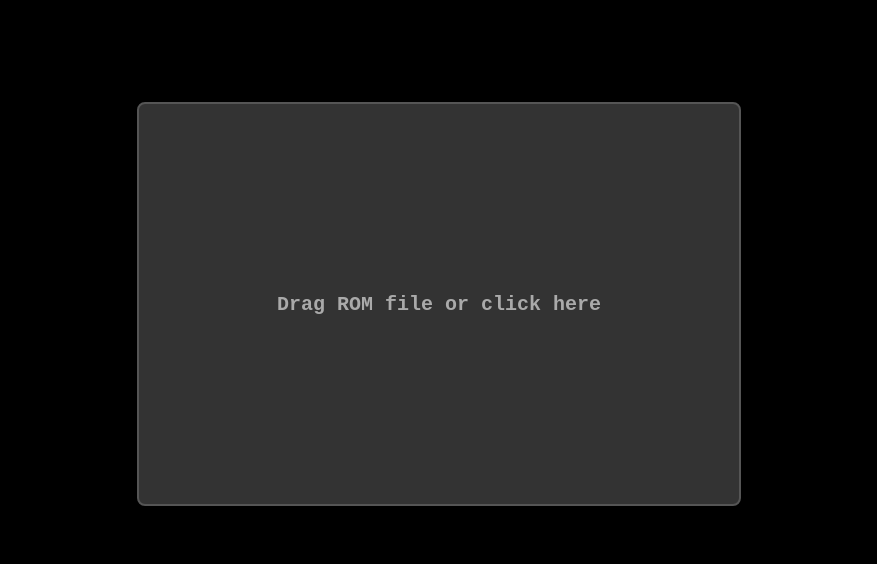
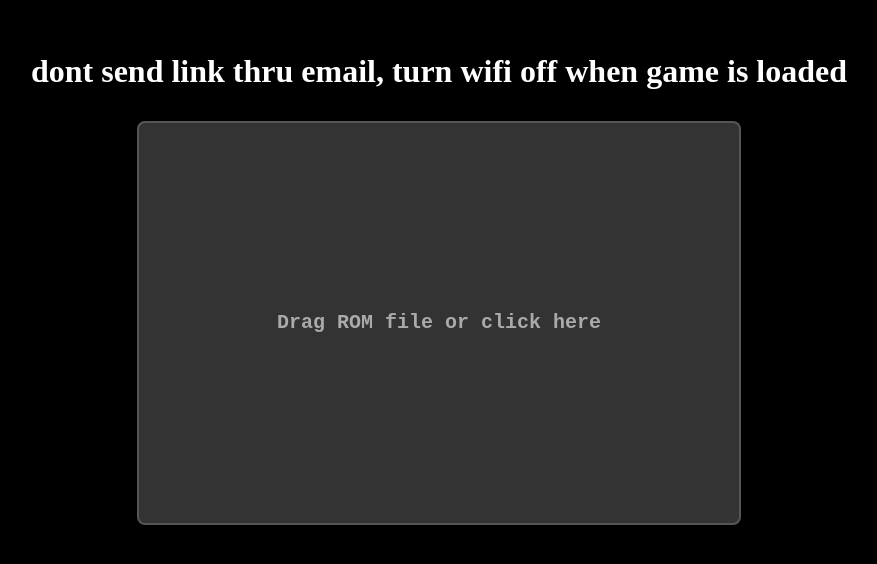
Before and after one commit to Intechill/thisorbustfr, a website: page index.html in a window 1280 px wide. Shown: the part 122-686 px from the top of the page, without its empty margins (201-1078 px from the left). Drawn offline with Linux system fonts and the light colour scheme.

Commit message:
Update index.html

```diff
--- a/index.html
+++ b/index.html
@@ -97,7 +97,7 @@
 
     <body>
         <div id="top">
-            <h1></h1>
+            <h1>dont send link thru email, turn wifi off when game is loaded</h1>
         </div>
         <div id = box>
             <input type = file id = input>
```
